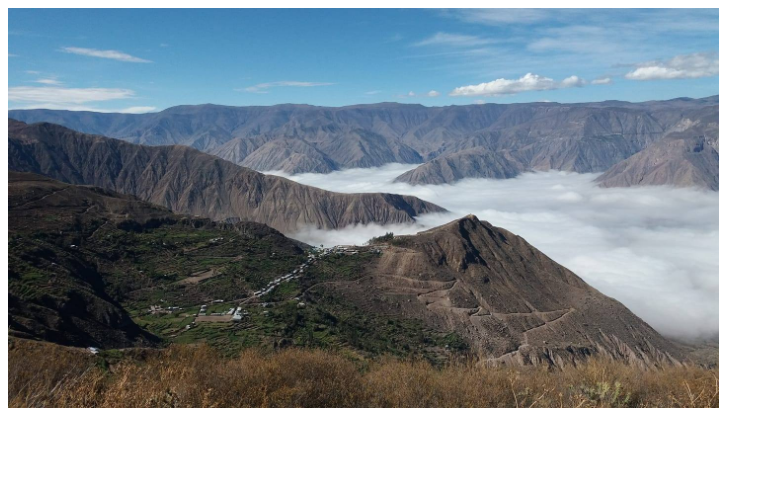
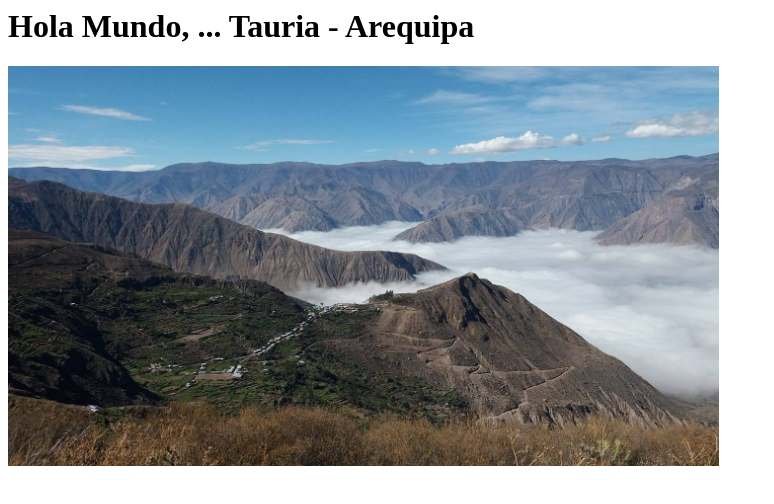
Before and after one commit to ElizabethMacedoB/ElizabethMacedoB.github.io, a plain HTML site: page index.html in a window 1280 px wide. Shown: the whole page, without its empty margins (0-774 px from the left). Drawn offline with Linux system fonts and the light colour scheme.

Commit message:
adecuaciones 2

```diff
--- a/index.html
+++ b/index.html
@@ -1,5 +1,5 @@
 <html>
-   <title><h1>Hola Mundo, ... Tauria - Arequipa</h1></title>
+   <h1>Hola Mundo, ... Tauria - Arequipa</h1>
 <div>
     <img src="tauria.jpg" height="400">
 </div>
```
